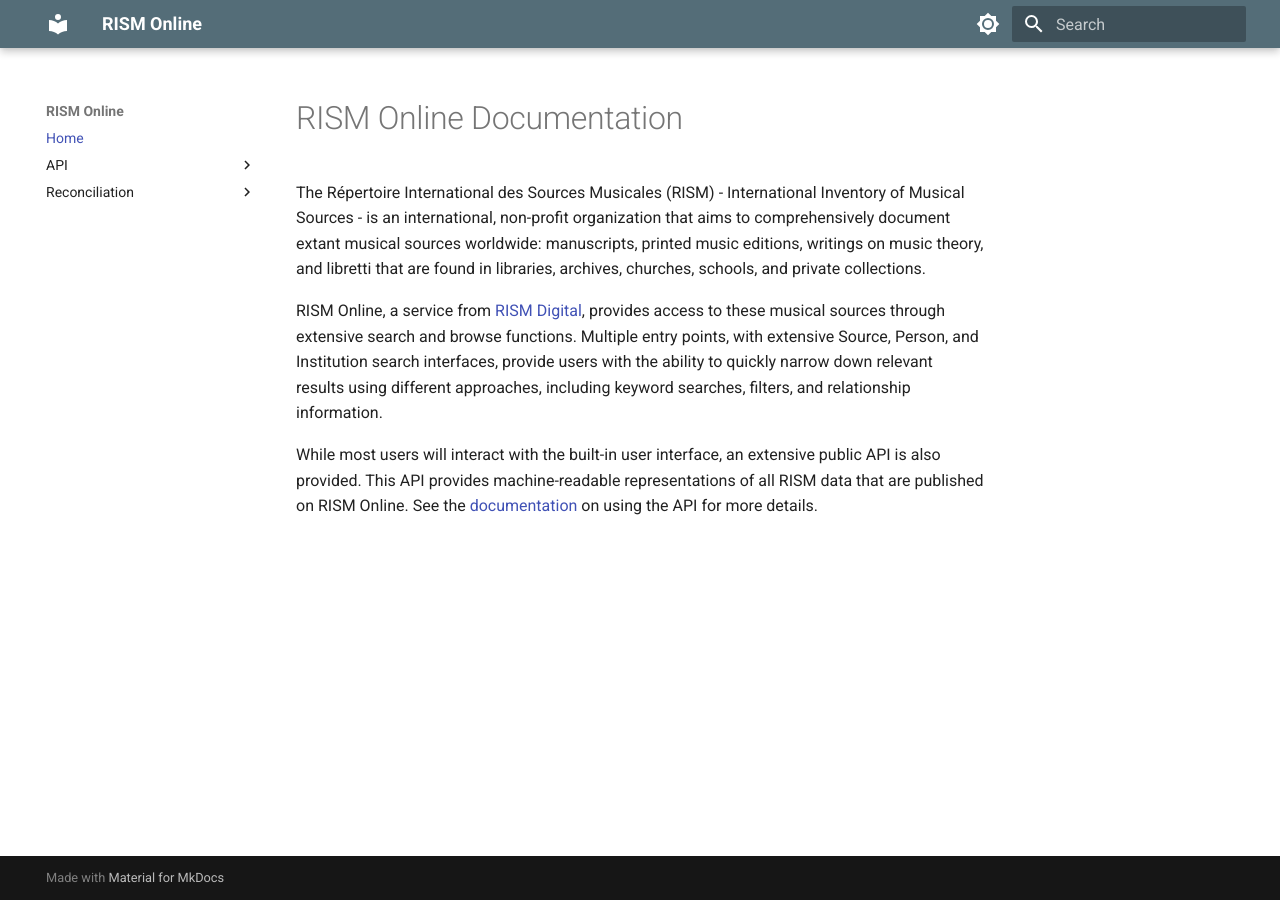
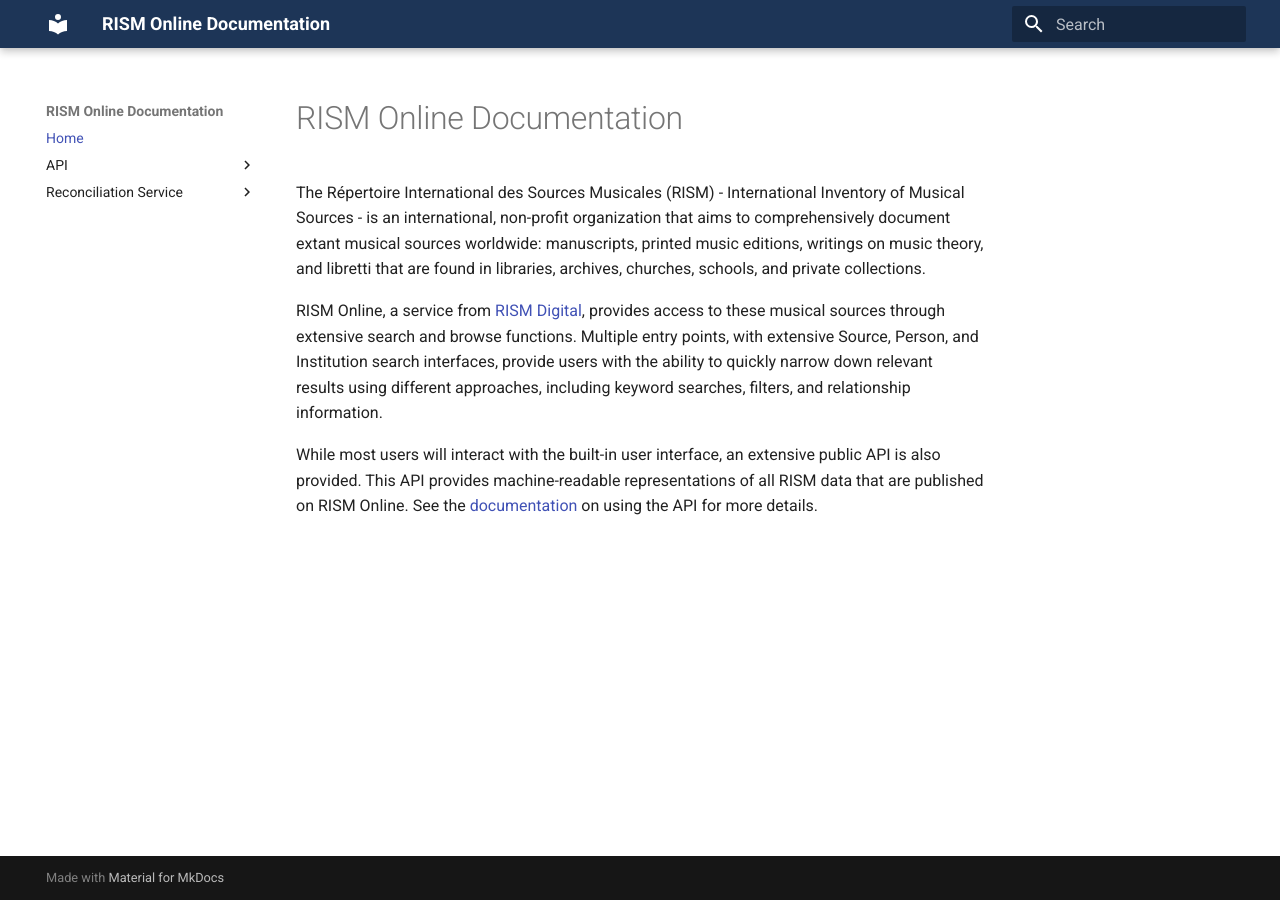
Before and after one commit to rism-digital/rism-online-docs, an MkDocs documentation site: the page built from docs/index.md, in a window 1280 px wide. Built offline with MkDocs 1.6.1 and Material for MkDocs 9.7.7, drawn with Linux system fonts in a browser that asks for light colours.

Commit message:
Customize Theme

```diff
--- /dev/null
+++ b/docs/stylesheets/extra.css
@@ -0,0 +1,5 @@
+[data-md-color-scheme="rism"] {
+    --md-primary-fg-color:        rgb(29,53,87);
+    --md-primary-fg-color--light: #ECB7B7;
+    --md-primary-fg-color--dark:  #90030C;
+}
--- a/mkdocs.yml
+++ b/mkdocs.yml
@@ -1,4 +1,4 @@
-site_name: RISM Online
+site_name: RISM Online Documentation
 site_url: https://rism.online/docs/
 exclude_docs: |
   generate_route_docs.py
@@ -12,7 +12,7 @@ nav:
       - "Routes": api/routes.md
       - "Search options by Mode": api/modes.md
       - "Multilingual Support": api/languages.md
-  - Reconciliation:
+  - "Reconciliation Service":
       - "Introduction": reconciliation/introduction.md
       - "The RISM Online Reconciliation Service": reconciliation/service.md
 
@@ -28,16 +28,6 @@ markdown_extensions:
 theme:
   name: material
   palette:
-    # Palette toggle for light mode
-    - scheme: default
-      primary: "blue grey"
-      toggle:
-        icon: material/brightness-7
-        name: Switch to dark mode
-
-    # Palette toggle for dark mode
-    - scheme: slate
-      primary: blue grey
-      toggle:
-        icon: material/brightness-4
-        name: Switch to light mode
+    scheme: rism
+extra_css:
+  - stylesheets/extra.css
```
Also changed, not shown: 1 other file.
